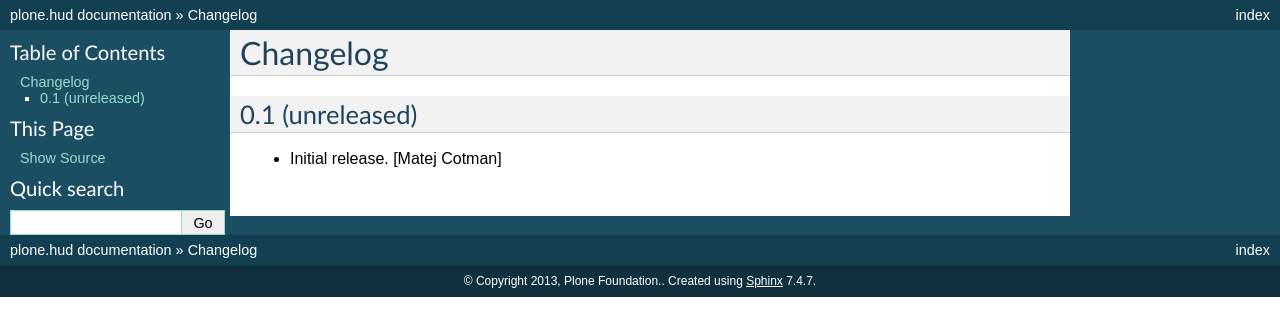
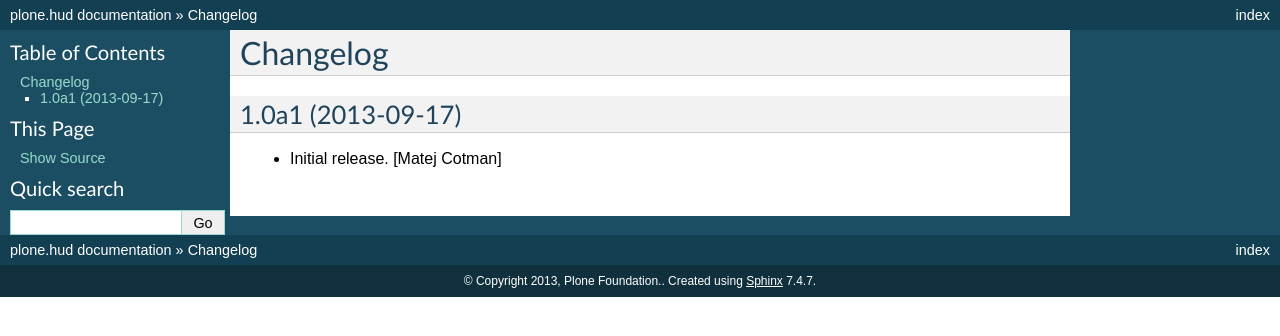
Before and after one commit to plone/plone.hud, a Sphinx documentation site: the page built from docs/CHANGELOG.rst, in a window 1280 px wide. Shown: the top 336 px of the page. Built offline with Sphinx 7.4.7, drawn with Linux system fonts in a browser that asks for light colours.

Commit message:
prep for release 1.0a1

```diff
--- a/docs/CHANGELOG.rst
+++ b/docs/CHANGELOG.rst
@@ -2,8 +2,8 @@ Changelog
 =========
 
 
-0.1 (unreleased)
-----------------
+1.0a1 (2013-09-17)
+------------------
 
 - Initial release.
   [Matej Cotman]
--- a/setup.py
+++ b/setup.py
@@ -16,7 +16,7 @@ long_description = \
 
 setup(
     name='plone.hud',
-    version='0.1',
+    version='1.0a1',
     description="Plone Heads Up Display Framework",
     long_description=long_description,
     # Get more from http://pypi.python.org/pypi?%3Aaction=list_classifiers
```
